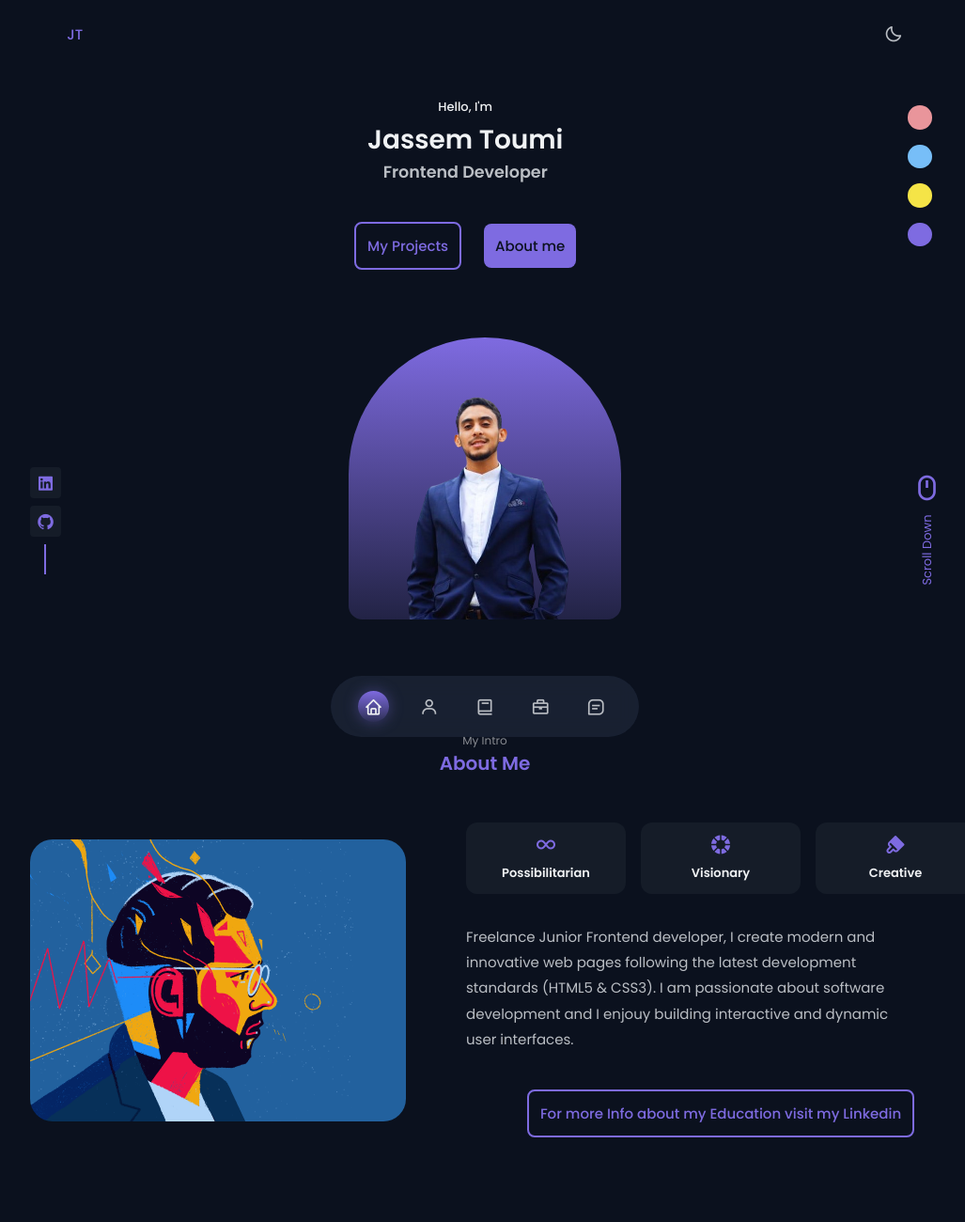
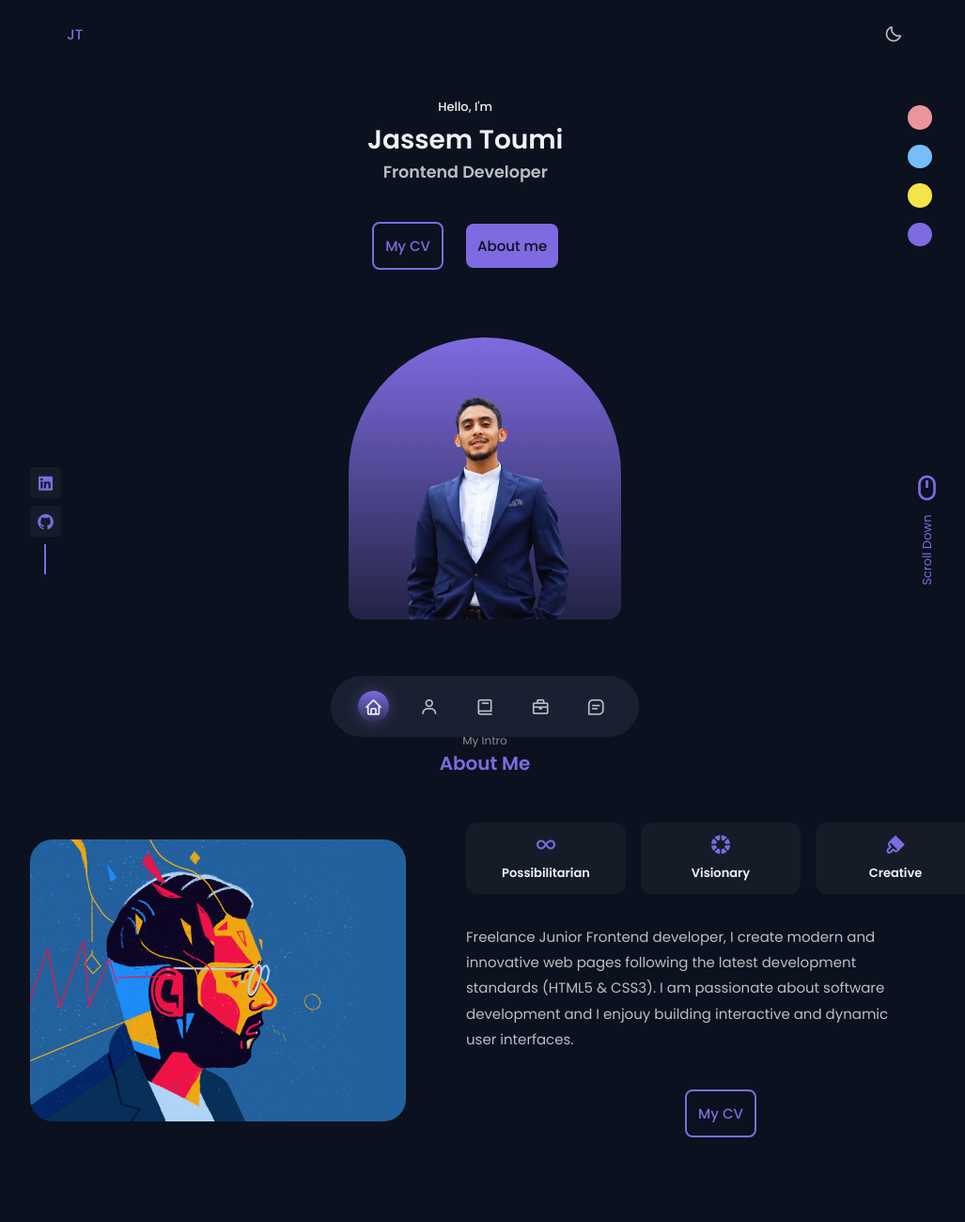
Before and after one commit to Jassem-Toumi/myPortfolio, a plain HTML site: page index.html in a window 1280 px wide. Shown: the top 1300 px of the page at 94% size, without its empty margins (124-1151 px from the left). Drawn offline with nearby package versions, Linux system fonts and the light colour scheme.

Commit message:
adding my CV button

```diff
--- a/index.html
+++ b/index.html
@@ -92,7 +92,7 @@
           <h3 class="home__education">Frontend Developer</h3>
 
           <div class="home__buttons">
-            <a href="#work" class="button button--ghost"> My Projects</a>
+            <a download href="./Resume CV - Jassem Toumi.pdf" class="button button--ghost"> My CV</a>
             <a href="#about" class="button light-btn">About me</a>
           </div>
         </div>
@@ -152,7 +152,7 @@
           </p>
 
           <div class="home__buttons">
-            <a href="https://www.linkedin.com/in/jassem-toumi/" class="button button--ghost"> For more Info about my Education visit my Linkedin</a>
+            <a download href="./Resume CV - Jassem Toumi.pdf" class="button button--ghost"> My CV</a>
           </div>
         </div>
       </div>
```
